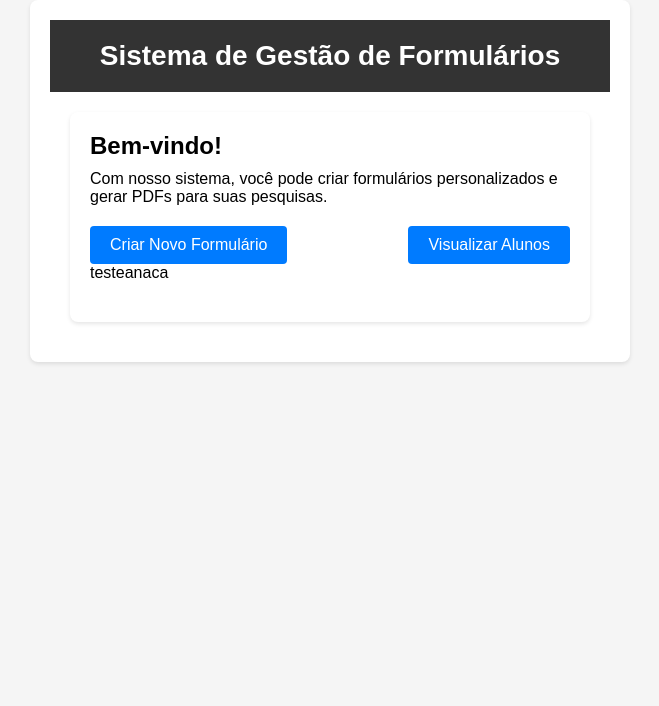
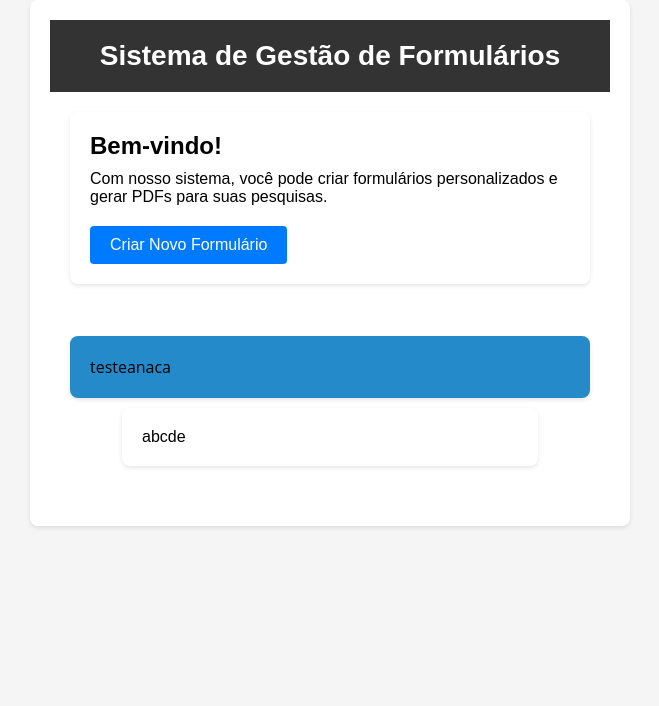
Before and after one commit to Mateus1711-ctrl/Sprint, a Django app: template formulario/templates/formulario/index.html in a window 1280 px wide. Shown: the top 706 px of the page, without its empty margins (310-969 px from the left). Run offline with Django 4.2, Linux system fonts and the light colour scheme; the template is opened without the code that fills it: values that come from a table or form of the project are taken from there, others are empty; data comes from the database, SQL or seed files in the repository.

Commit message:
index_atualizado

```diff
--- a/formulario/models.py
+++ b/formulario/models.py
@@ -10,7 +10,6 @@ class Formulario(models.Model):
     data_criacao = models.DateTimeField(auto_now_add=True, blank=True, null=True)
     data_atualizacao = models.DateTimeField(auto_now=True)
     ativo = models.BooleanField(default=True)
-    author = models.ForeignKey('auth.User', on_delete=models.CASCADE, blank=True, null=True)
 
     def __str__(self):
         return self.title
--- a/formulario/templates/formulario/index.html
+++ b/formulario/templates/formulario/index.html
@@ -1,6 +1,8 @@
 {% extends "formulario/base.html" %}
 
+
 {% block content %}
+
 
 <header>
     <h1>Sistema de Gestão de Formulários</h1>
@@ -11,15 +13,20 @@
         <p>Com nosso sistema, você pode criar formulários personalizados e gerar PDFs para suas pesquisas.</p>
         <div class="buttons-container">
             <a class="button" href="/novo">Criar Novo Formulário</a>
-            <a class="button" href="/alunos">Visualizar Alunos</a>
         </div>
-    {% for formulario in formularios %}
-        <p>{{ formulario.nome }}</p>
-    {% endfor %}
     </div>
 
 
+
+        {% for formulario in formularios %}
+            <p class="caixas container">{{ formulario.nome }}</p>
+            <p class="container caixas_descricao">{{formulario.descricao}}</p>
+
+        {% endfor %}
+
 </main>
+
+
 <footer>
     <p>&copy; 2024 Sistema de Gestão de Formulários. Todos os direitos reservados.</p>
 </footer>
--- a/formulario/views.py
+++ b/formulario/views.py
@@ -18,6 +18,7 @@ def index(request):
         return redirect('index')
     else:
         all_forms = Formulario.objects.filter(author=request.user).order_by('-data_criacao')
+        print(all_forms)
         return render(request, 'formulario/index.html', {'formularios': all_forms, 'user': request.user})
 
 @login_required
@@ -26,7 +27,8 @@ def cria_formulario(request) :
         nome = request.POST.get('nome')
         descricao = request.POST.get('descricao')
         pergunta = request.POST.get('pergunta')
-        formulario = Formulario(nome=nome, descricao=descricao, pergunta=pergunta)
+        author=request.user
+        formulario = Formulario(nome=nome, descricao=descricao, pergunta=pergunta,author=author)
         formulario.save()
         return redirect('formulario_feito')
     else :
```
Also changed, not shown: formulario/static/css/style1.css (+11 -0 lines).
